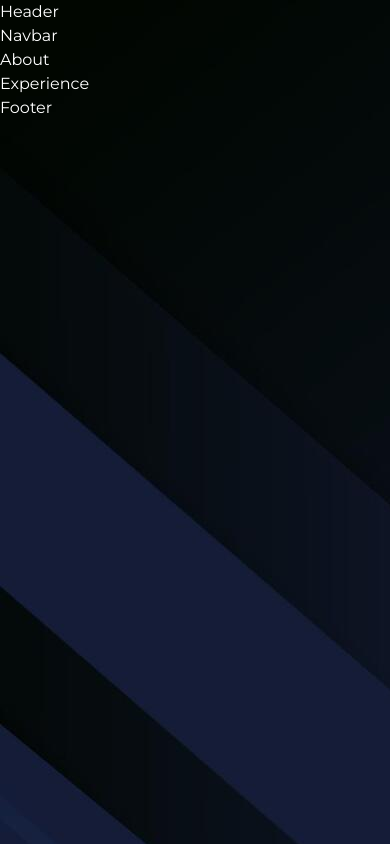
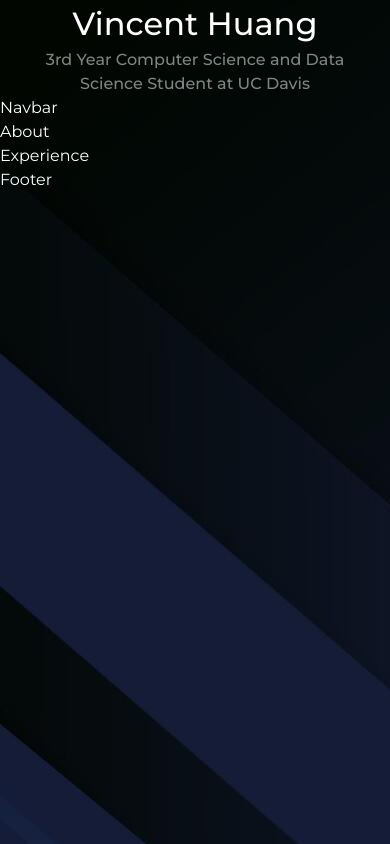
Before and after one commit to vhcent/Personal-Website, a React (Create React App) app: page / in a window 390 px wide. Built offline with nearby package versions, Linux system fonts and the light colour scheme.

Commit message:
Css change

```diff
--- a/src/components/header/Header.jsx
+++ b/src/components/header/Header.jsx
@@ -2,9 +2,14 @@ import React from 'react';
 import "./header.css";
 
 const Header = () => {
-  return (
-    <div>Header</div>
-  )
+    return (
+        <header>
+            <div className="container header-container">
+                <h1>Vincent Huang</h1>
+                <h5 className="gray-text">3rd Year Computer Science and Data Science Student at UC Davis</h5>
+            </div>
+        </header>
+    )
 }
 
 export default Header
--- a/src/components/header/header.css
+++ b/src/components/header/header.css
@@ -0,0 +1,3 @@
+.header-container {
+    text-align: center;
+}
--- a/src/index.css
+++ b/src/index.css
@@ -49,10 +49,11 @@ h3,
 h4,
 h5 {
     font-weight: 500;
+    font-size: 1rem;
 }
 
 h1 {
-    font-size: 2.5rem;
+    font-size: 2rem;
 }
 
 section {
@@ -94,3 +95,21 @@ a:hover {
     color: var(--bg-color-variant);
     border-color: transparent;
 }
+
+img {
+    display: block;
+    width: 100%;
+    object-fit: cover;
+}
+
+@media screen and (max-width: 1024px) {
+    .container {
+        width: var(--medium-container-width);
+    }
+}
+
+@media screen and (max-width: 600px) {
+    .container {
+        width: var(--small-container-width);
+    }
+}
```
